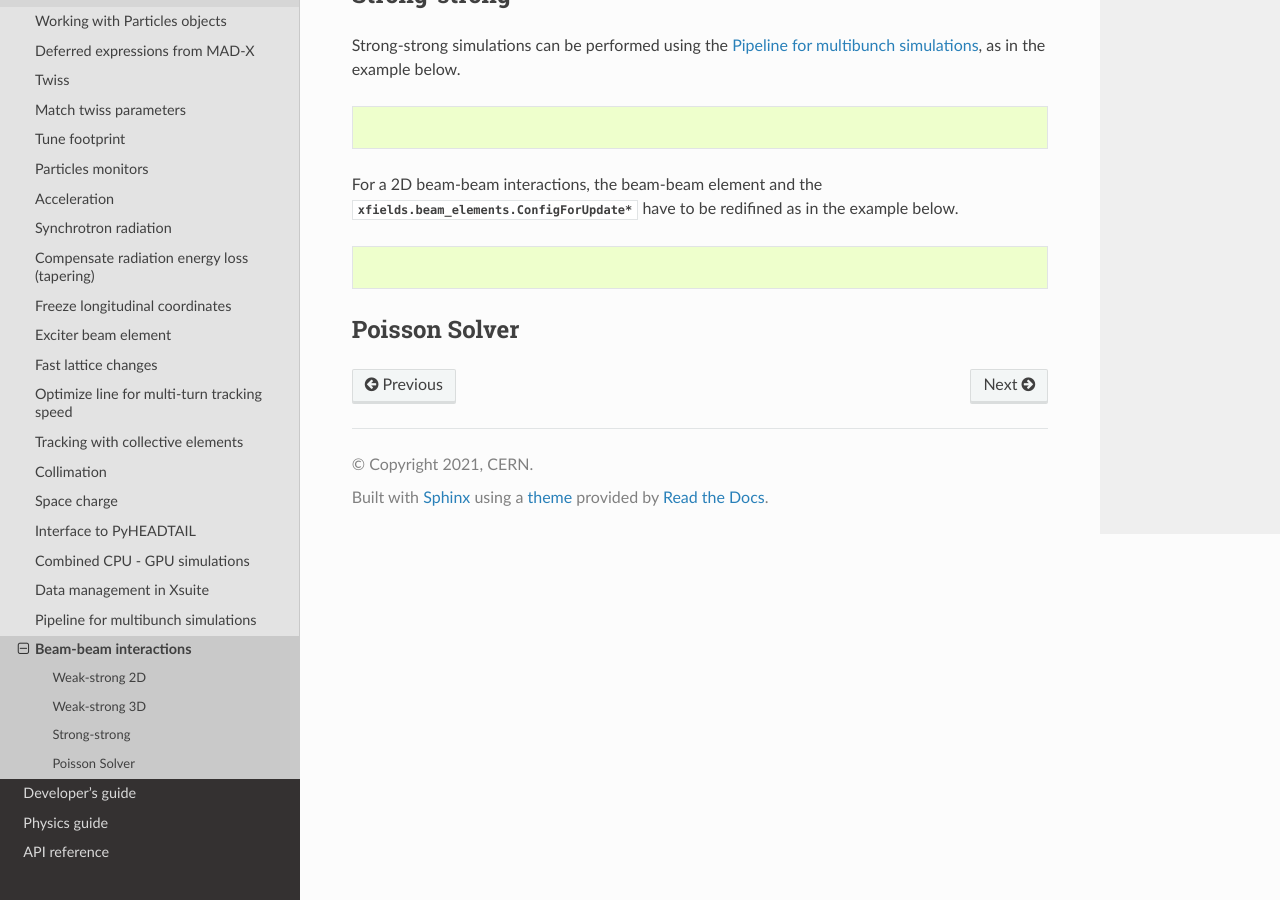
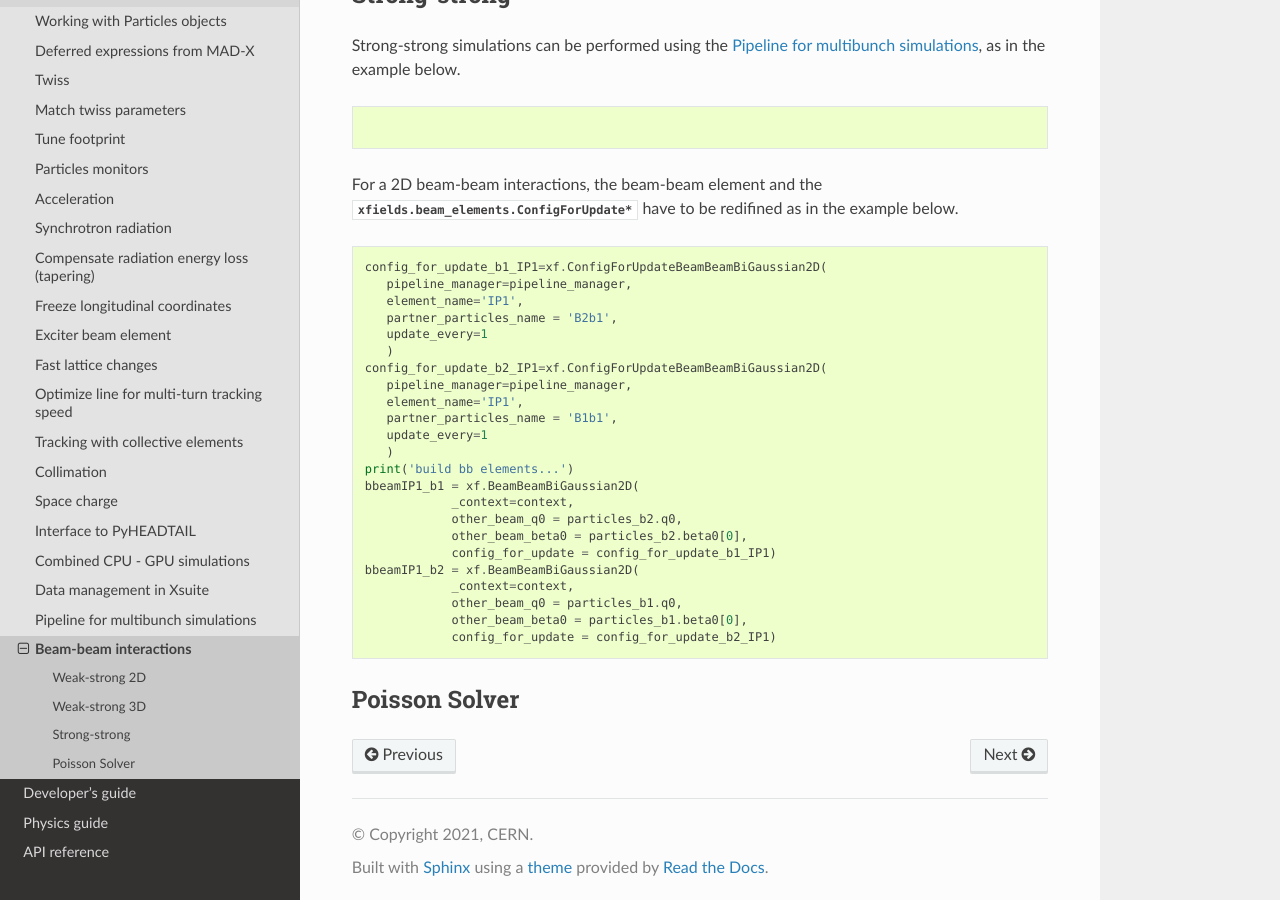
Before and after one commit to xsuite/xsuite, a Sphinx documentation site: the page built from docs/beambeam.rst, in a window 1280 px wide and 900 px high, scrolled down 1138 px. Built offline with Sphinx 7.4.7 and the Read the Docs theme 2.0.0, drawn with Linux system fonts in a browser that asks for light colours.

Commit message:
Update beambeam.rst

```diff
--- a/docs/beambeam.rst
+++ b/docs/beambeam.rst
@@ -58,7 +58,29 @@ For a 2D beam-beam interactions, the beam-beam element and the :class:`xfields.b
 
 .. code-block:: python
 
-
+   config_for_update_b1_IP1=xf.ConfigForUpdateBeamBeamBiGaussian2D(
+      pipeline_manager=pipeline_manager,
+      element_name='IP1',
+      partner_particles_name = 'B2b1',
+      update_every=1
+      )
+   config_for_update_b2_IP1=xf.ConfigForUpdateBeamBeamBiGaussian2D(
+      pipeline_manager=pipeline_manager,
+      element_name='IP1',
+      partner_particles_name = 'B1b1',
+      update_every=1
+      )
+   print('build bb elements...')
+   bbeamIP1_b1 = xf.BeamBeamBiGaussian2D(
+               _context=context,
+               other_beam_q0 = particles_b2.q0,
+               other_beam_beta0 = particles_b2.beta0[0],
+               config_for_update = config_for_update_b1_IP1)
+   bbeamIP1_b2 = xf.BeamBeamBiGaussian2D(
+               _context=context,
+               other_beam_q0 = particles_b1.q0,
+               other_beam_beta0 = particles_b1.beta0[0],
+               config_for_update = config_for_update_b2_IP1)
 
 Poisson Solver
 ==============
```
